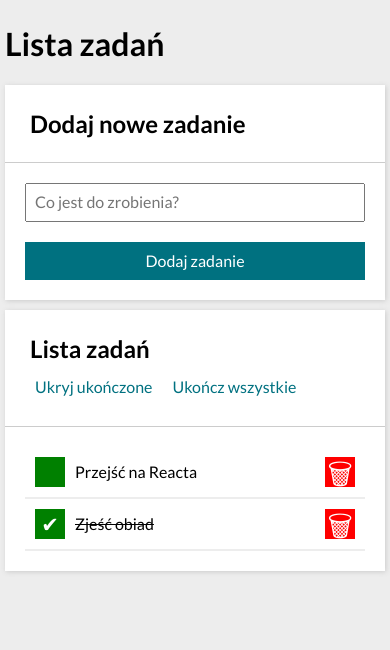
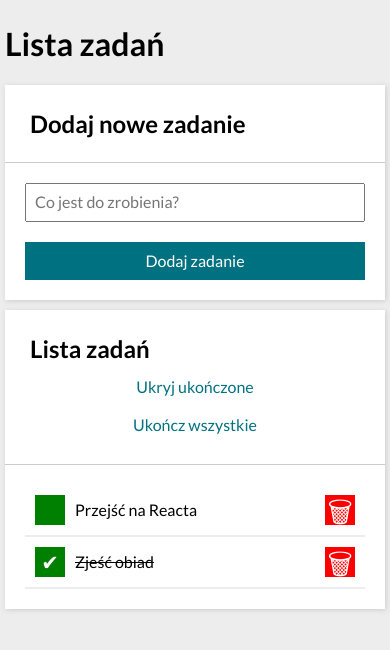
Before and after one commit to RafalSolnica/todo-list-react, a React (Create React App) app: page / in a window 390 px wide. Shown: the top 650 px of the page. Built offline with nearby package versions, Linux system fonts and the light colour scheme.

Commit message:
tweaked button not centered issue on mobile

```diff
--- a/src/Buttons/style.css
+++ b/src/Buttons/style.css
@@ -1,3 +1,10 @@
+@media (max-width: 767px) {
+  .buttons {
+    display: grid;
+    grid-template-columns: 1fr;
+  }
+}
+
 .buttons__button {
   border: none;
   background: #fff;
--- a/src/Section/style.css
+++ b/src/Section/style.css
@@ -24,13 +24,6 @@
   padding: 5px;
 }
 
-@media (max-width: 767px) {
-  .section__buttonContainer {
-    display: grid;
-    grid-template-columns: 1fr;
-  }
-}
-
 .section__content {
   padding: 20px;
 }
```
